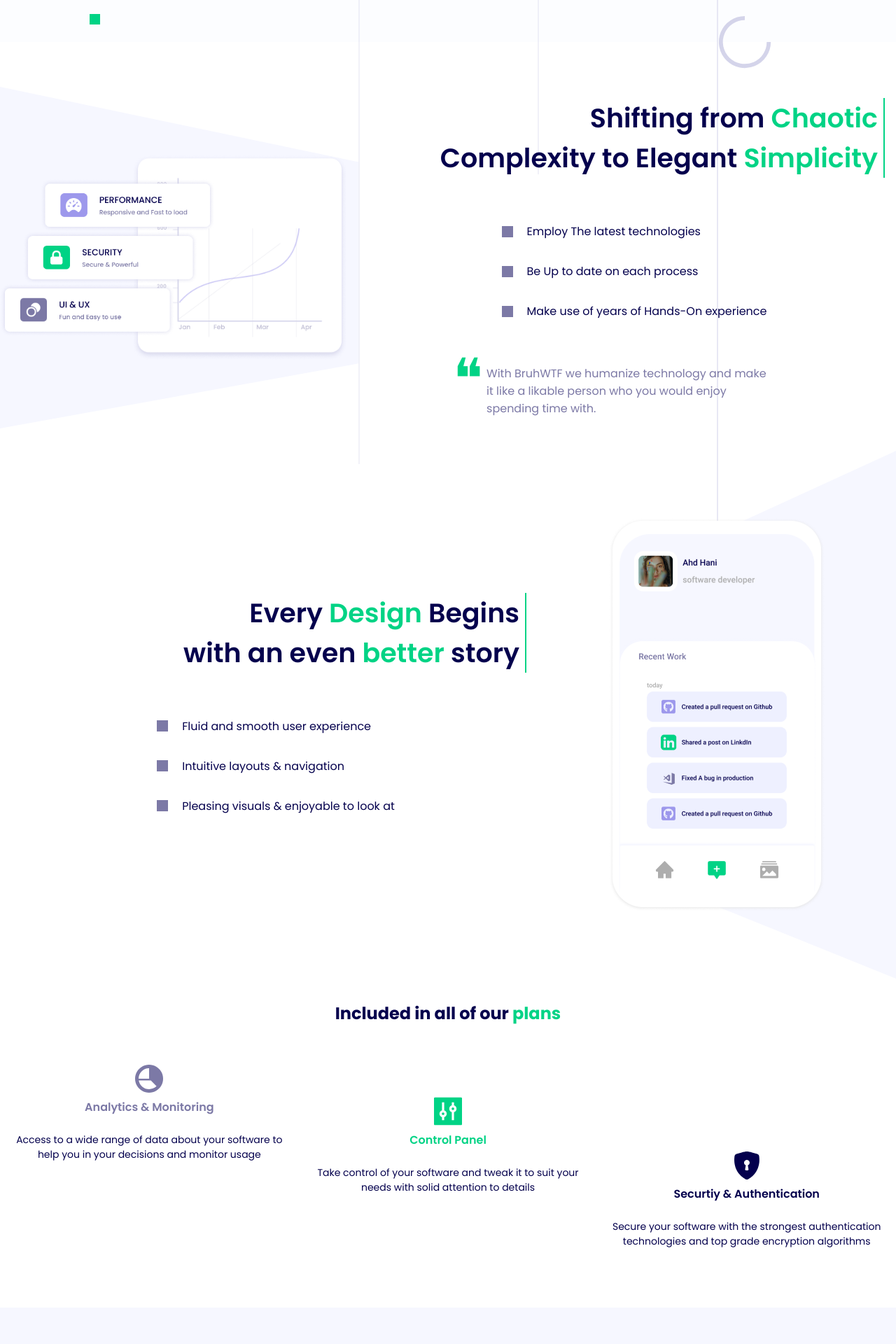
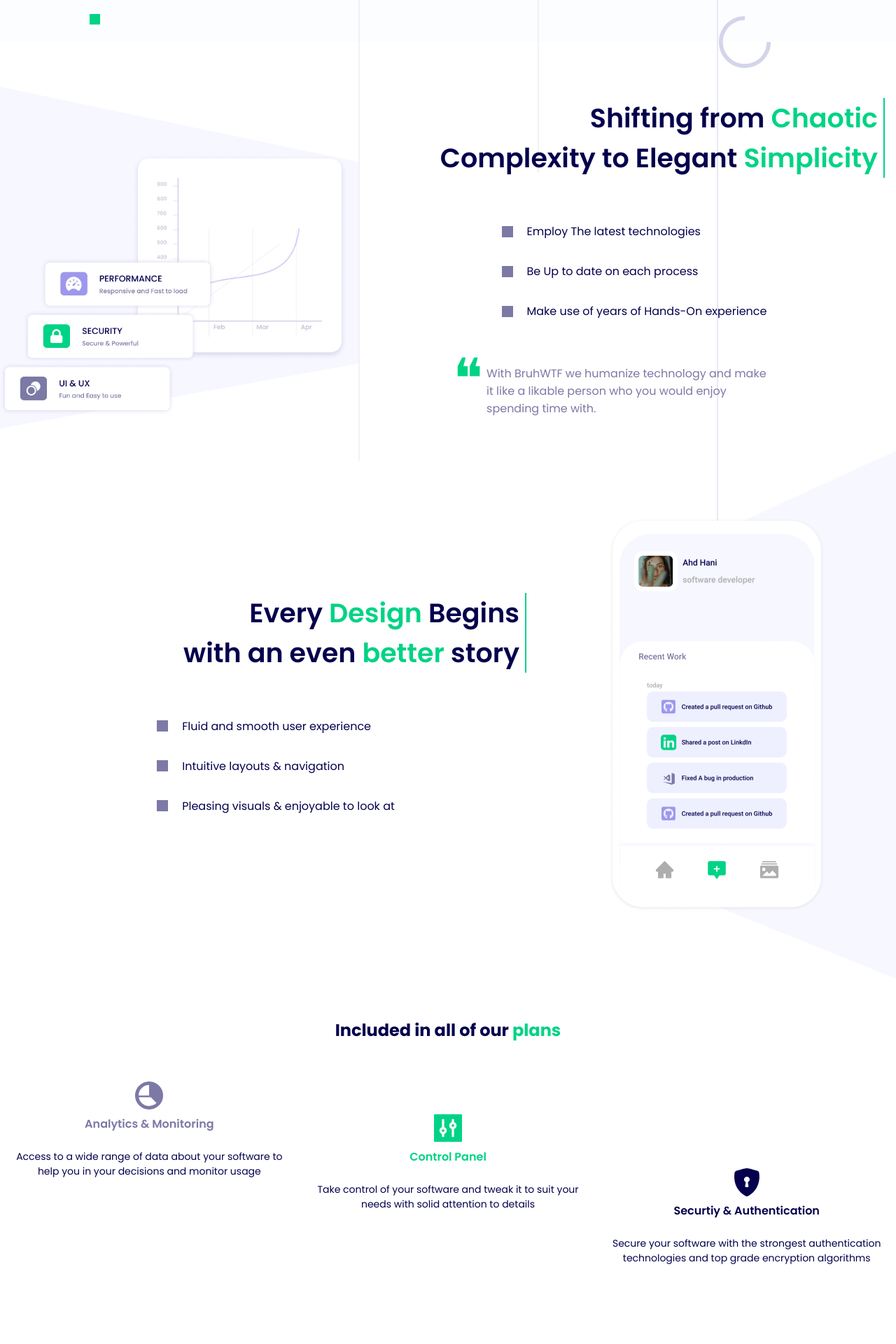
Before and after one commit to Ahd-3hd/web-agency, a Next.js app: page / in a window 1280 px wide. Shown: the part 740-2660 px from the top of the page at 70% size. Built offline with nearby package versions, Linux system fonts and the light colour scheme.

Commit message:
add animation

```diff
--- a/components/Features/index.style.tsx
+++ b/components/Features/index.style.tsx
@@ -1,7 +1,47 @@
 import styled from "styled-components";
 
-export const Wrapper = styled.div`
+export const Wrapper = styled.div<{ isVisible: boolean }>`
   margin: ${({ theme: { spaces } }) => spaces.lg} 0;
+  overflow: hidden;
+  min-height: 500px;
+  .feature:nth-child(1) {
+    transition: transform 1s ease-out;
+    transform: scale(
+      ${({ isVisible }) => (isVisible ? "1" : "0.4")}
+    ) !important;
+  }
+  .feature:nth-child(2) {
+    transition: transform 1s ease-out;
+    transform: scale(
+      ${({ isVisible }) => (isVisible ? "1" : "0.4")}
+    ) !important;
+  }
+  .feature:nth-child(3) {
+    transition: transform 1s ease-out;
+    transform: scale(
+      ${({ isVisible }) => (isVisible ? "1" : "0.4")}
+    ) !important;
+  }
+  @media (min-width: 768px) {
+    .feature:nth-child(1) {
+      transition: transform 1s ease-out;
+      transform: translateY(
+        ${({ isVisible }) => (isVisible ? "0" : "100%")}
+      ) !important;
+    }
+    .feature:nth-child(2) {
+      transition: transform 1s ease-out;
+      transform: translateY(
+        ${({ isVisible }) => (isVisible ? "30%" : "100%")}
+      ) !important;
+    }
+    .feature:nth-child(3) {
+      transition: transform 1s ease-out;
+      transform: translateY(
+        ${({ isVisible }) => (isVisible ? "80%" : "100%")}
+      ) !important;
+    }
+  }
 `;
 export const Title = styled.p`
   text-align: center;
--- a/components/Features/index.tsx
+++ b/components/Features/index.tsx
@@ -1,3 +1,5 @@
+import { useState, useEffect, useRef } from "react";
+
 import {
   Wrapper,
   Title,
@@ -11,13 +13,27 @@ import ControlPanel from "../../svg/ControlPanel.svg";
 import LockIcon from "../../svg/Lock.svg";
 
 const Features = () => {
+  const wrapperRef = useRef<HTMLDivElement>();
+  const [isVisible, setIsVisible] = useState(false);
+
+  const handleObserver = (entries: IntersectionObserverEntry[]) => {
+    entries.forEach((entry) => setIsVisible(entry.isIntersecting));
+  };
+  useEffect(() => {
+    const observer = new IntersectionObserver(handleObserver, {
+      threshold: 0.4,
+    });
+    if (wrapperRef && wrapperRef.current) {
+      observer.observe(wrapperRef.current);
+    }
+  }, []);
   return (
-    <Wrapper>
+    <Wrapper ref={wrapperRef} isVisible={isVisible}>
       <Title>
         Included in all of our <span>plans</span>
       </Title>
       <FeaturesContainer>
-        <Feature fill="darkPurple">
+        <Feature fill="darkPurple" className="feature">
           <PieChart />
           <FeatureTitle>Analytics & Monitoring</FeatureTitle>
           <FeatureParagraph>
@@ -25,7 +41,7 @@ const Features = () => {
             your decisions and monitor usage
           </FeatureParagraph>
         </Feature>
-        <Feature fill="secondary">
+        <Feature fill="secondary" className="feature">
           <ControlPanel />
           <FeatureTitle>Control Panel</FeatureTitle>
           <FeatureParagraph>
@@ -33,7 +49,7 @@ const Features = () => {
             solid attention to details
           </FeatureParagraph>
         </Feature>
-        <Feature fill="primary">
+        <Feature fill="primary" className="feature">
           <LockIcon />
           <FeatureTitle>Securtiy & Authentication</FeatureTitle>
           <FeatureParagraph>
--- a/components/PromoOne/index.style.tsx
+++ b/components/PromoOne/index.style.tsx
@@ -1,10 +1,21 @@
 import styled from "styled-components";
 
-export const Wrapper = styled.div`
+export const Wrapper = styled.div<{ isVisible: boolean }>`
   margin-top: 4rem;
   @media (min-width: 900px) {
     display: flex;
     flex-direction: row-reverse;
+  }
+  overflow: hidden;
+  .title {
+    transition: transform 1s ease-in;
+    transform: translateX(${({ isVisible }) => (isVisible ? "0%" : "100%")})
+      scale(${({ isVisible }) => (isVisible ? "1" : "0")});
+  }
+  img {
+    transition: transform 1s ease-in;
+    transform: translateX(${({ isVisible }) => (isVisible ? "0%" : "-100%")})
+      scale(${({ isVisible }) => (isVisible ? "1" : "0")});
   }
 `;
 
--- a/components/PromoOne/index.tsx
+++ b/components/PromoOne/index.tsx
@@ -1,3 +1,5 @@
+import { useState, useEffect, useRef } from "react";
+
 import {
   Wrapper,
   Details,
@@ -16,10 +18,24 @@ const data = [
   "Make use of years of Hands-On experience",
 ];
 const PromoOne = () => {
+  const wrapperRef = useRef<HTMLDivElement>();
+  const [isVisible, setIsVisible] = useState(false);
+
+  const handleObserver = (entries: IntersectionObserverEntry[]) => {
+    entries.forEach((entry) => setIsVisible(entry.isIntersecting));
+  };
+  useEffect(() => {
+    const observer = new IntersectionObserver(handleObserver, {
+      threshold: 0.4,
+    });
+    if (wrapperRef && wrapperRef.current) {
+      observer.observe(wrapperRef.current);
+    }
+  }, []);
   return (
-    <Wrapper>
+    <Wrapper ref={wrapperRef} isVisible={isVisible}>
       <Details>
-        <Title>
+        <Title className="title">
           Shifting from <span>Chaotic</span>
           <br />
           Complexity to Elegant <span>Simplicity</span>
--- a/components/PromoTwo/index.style.tsx
+++ b/components/PromoTwo/index.style.tsx
@@ -1,10 +1,21 @@
 import styled from "styled-components";
 
-export const Wrapper = styled.div`
+export const Wrapper = styled.div<{ isVisible: boolean }>`
   margin: 2rem 0;
   @media (min-width: 900px) {
     display: flex;
     flex-direction: row;
+  }
+  overflow: hidden;
+  .title {
+    transition: transform 1s ease-in;
+    transform: translateX(${({ isVisible }) => (isVisible ? "0%" : "100%")})
+      scale(${({ isVisible }) => (isVisible ? "1" : "0")});
+  }
+  img {
+    transition: transform 1s ease-in;
+    transform: translateX(${({ isVisible }) => (isVisible ? "0%" : "-100%")})
+      scale(${({ isVisible }) => (isVisible ? "1" : "0")});
   }
 `;
 export const Details = styled.div`
--- a/components/PromoTwo/index.tsx
+++ b/components/PromoTwo/index.tsx
@@ -1,3 +1,4 @@
+import { useState, useEffect, useRef } from "react";
 import {
   Wrapper,
   Details,
@@ -13,10 +14,24 @@ const data = [
   "Pleasing visuals & enjoyable to look at",
 ];
 const PromoTwo = () => {
+  const wrapperRef = useRef<HTMLDivElement>();
+  const [isVisible, setIsVisible] = useState(false);
+
+  const handleObserver = (entries: IntersectionObserverEntry[]) => {
+    entries.forEach((entry) => setIsVisible(entry.isIntersecting));
+  };
+  useEffect(() => {
+    const observer = new IntersectionObserver(handleObserver, {
+      threshold: 0.4,
+    });
+    if (wrapperRef && wrapperRef.current) {
+      observer.observe(wrapperRef.current);
+    }
+  }, []);
   return (
-    <Wrapper>
+    <Wrapper ref={wrapperRef} isVisible={isVisible}>
       <Details>
-        <Title>
+        <Title className="title">
           Every <span>Design</span> Begins
           <br />
           with an even <span>better</span> story
```
